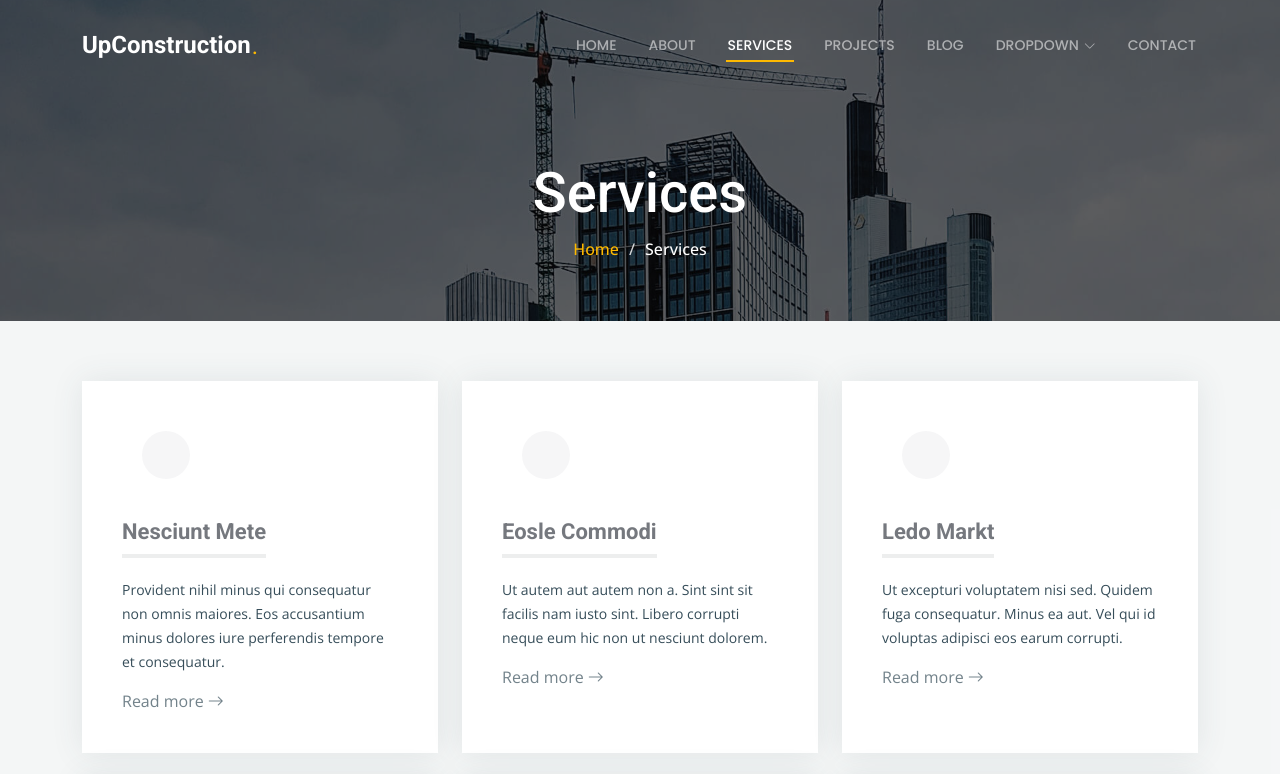
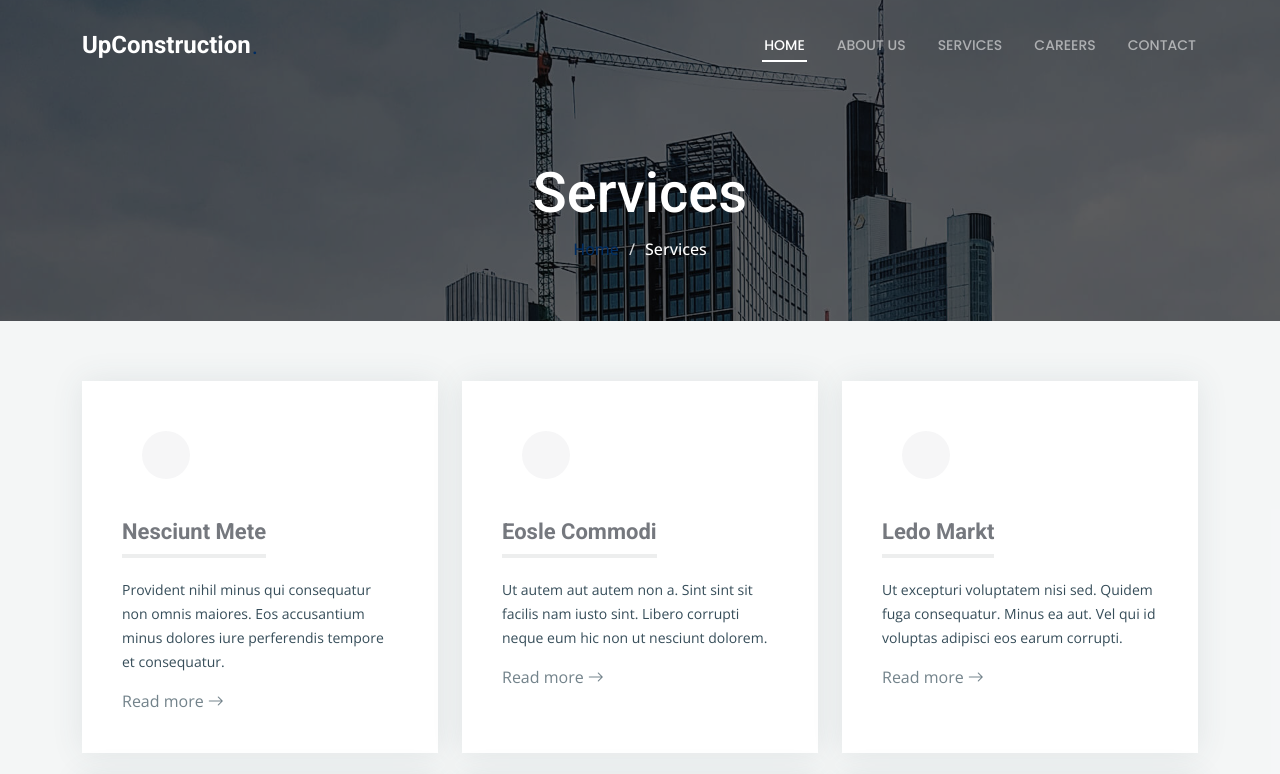
Before and after one commit to GirishRKrishnan/FigmaDemoWebsiteSample, a plain HTML site: page services.html in a window 1280 px wide. Shown: the top 774 px of the page. Drawn offline with nearby package versions, Linux system fonts and the light colour scheme.

Commit message:
changed theme color

```diff
--- a/assets/css/main.css
+++ b/assets/css/main.css
@@ -29,7 +29,7 @@
   --heading-color: #52565e;
 
   /* Accent Color - This is the main accent color that represents your brand on the website. It's used for buttons, links, and other elements that need to stand out. */
-  --accent-color: #feb900;
+  --accent-color: #002D62;
 
   /* Contrast Color - This is a color used for text when the background color is one of the heading, accent, or default colors. Its purpose is to ensure proper contrast and readability when placed over these more dominant colors. */
   --contrast-color: #ffffff;
@@ -128,10 +128,10 @@ h6 {
 /* Global Header on Scroll
 ------------------------------*/
 .scrolled .header {
-  --background-color: rgba(255, 255, 255, 0.95);
-  --heading-color: #3c3c3c;
-  --nav-color: #3c3c3c;
-  --nav-hover-color: #3c3c3c;
+  --background-color: #002D62;
+  --heading-color: #ffffff;
+  --nav-color: #ffffff;
+  --nav-hover-color: #ffffff;
 }
 
 /*--------------------------------------------------------------
@@ -194,7 +194,7 @@ h6 {
     height: 2px;
     bottom: -6px;
     left: 0;
-    background-color: var(--accent-color);
+    background-color: #ffffff;
     visibility: hidden;
     width: 0px;
     transition: all 0.3s ease-in-out 0s;
--- a/services.html
+++ b/services.html
@@ -49,28 +49,10 @@
 
       <nav id="navmenu" class="navmenu">
         <ul>
-          <li><a href="index.html" class="">Home</a></li>
-          <li><a href="about.html">About</a></li>
-          <li><a href="services.html" class="active">Services</a></li>
-          <li><a href="projects.html">Projects</a></li>
-          <li><a href="blog.html">Blog</a></li>
-          <li class="dropdown"><a href="#"><span>Dropdown</span> <i class="bi bi-chevron-down toggle-dropdown"></i></a>
-            <ul>
-              <li><a href="#">Dropdown 1</a></li>
-              <li class="dropdown"><a href="#"><span>Deep Dropdown</span> <i class="bi bi-chevron-down toggle-dropdown"></i></a>
-                <ul>
-                  <li><a href="#">Deep Dropdown 1</a></li>
-                  <li><a href="#">Deep Dropdown 2</a></li>
-                  <li><a href="#">Deep Dropdown 3</a></li>
-                  <li><a href="#">Deep Dropdown 4</a></li>
-                  <li><a href="#">Deep Dropdown 5</a></li>
-                </ul>
-              </li>
-              <li><a href="#">Dropdown 2</a></li>
-              <li><a href="#">Dropdown 3</a></li>
-              <li><a href="#">Dropdown 4</a></li>
-            </ul>
-          </li>
+          <li><a href="index.html" class="active">Home</a></li>
+          <li><a href="about.html">About Us</a></li>
+          <li><a href="services.html">Services</a></li>
+          <li><a href="projects.html">Careers</a></li>
           <li><a href="contact.html">Contact</a></li>
         </ul>
         <i class="mobile-nav-toggle d-xl-none bi bi-list"></i>
```
Also changed, not shown: about.html (+3 -21 lines), contact.html (+4 -22 lines), index.html (+3 -21 lines), projects.html (+3 -21 lines).
